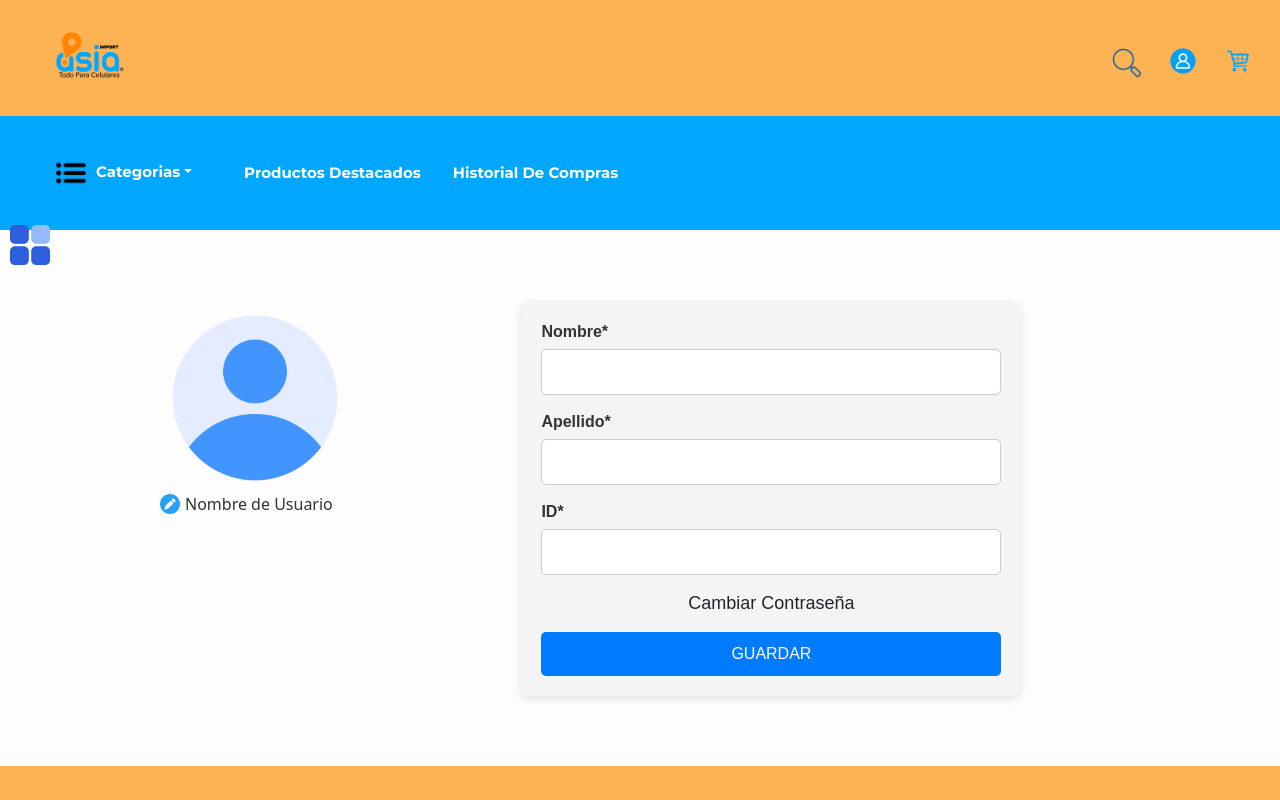
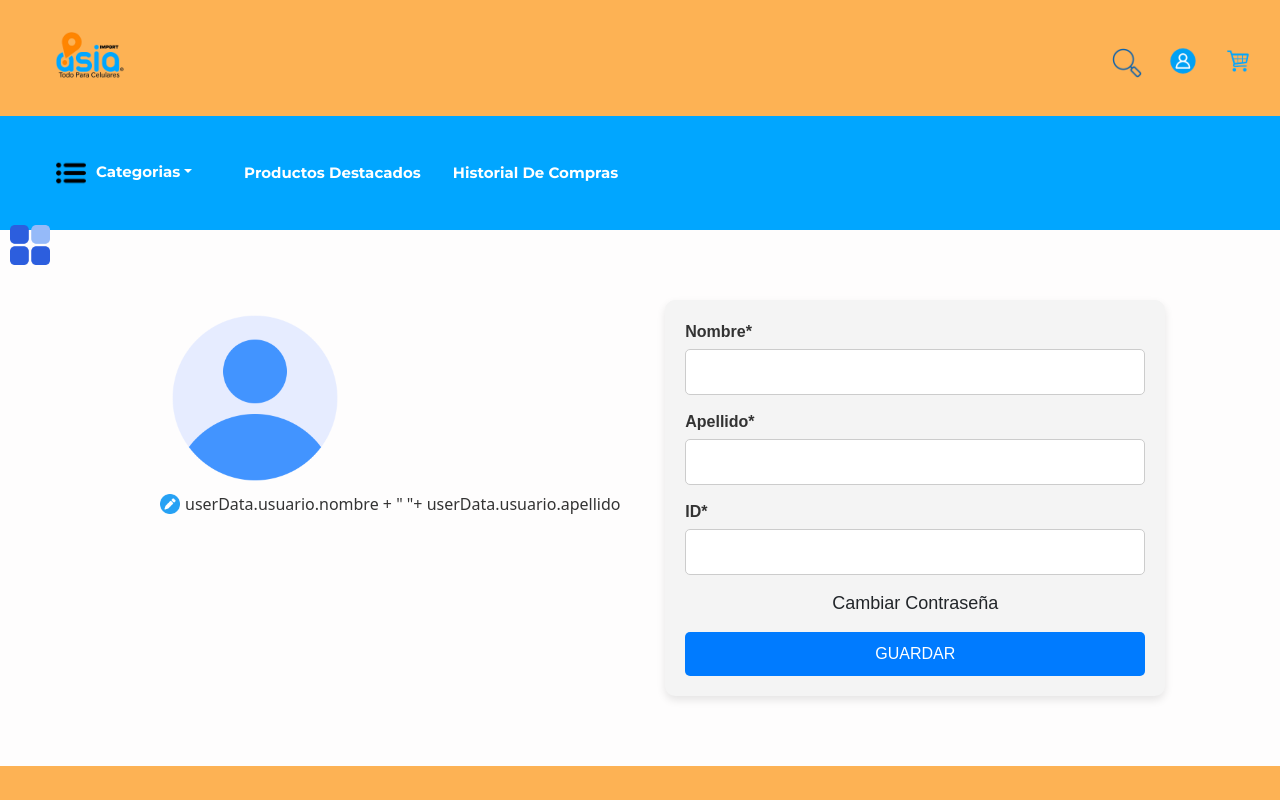
Before and after one commit to jairoaguilarts/AsiaImport, a React (Create React App) app: page /editar in a window 1280 px wide. Shown: the top 800 px of the page. Built offline with nearby package versions, Linux system fonts and the light colour scheme; a web font is replaced by a local one.

Commit message:
probando nombre

```diff
--- a/src/components/EditarPerfil.js
+++ b/src/components/EditarPerfil.js
@@ -1,15 +1,15 @@
-import React, { useState } from 'react';
-import './EditarPerfil.css';
-
-import userIcon from '../assets/avatar.png';
-import lockIcon from '../assets/locked.png';
-import lapizIcon from '../assets/lapiz.png';
-import Modal from './Modal'; // Asegúrate de tener este componente
+import React, { useState } from "react";
+import "./EditarPerfil.css";
+import { userData } from "./Login";
+import userIcon from "../assets/avatar.png";
+import lockIcon from "../assets/locked.png";
+import lapizIcon from "../assets/lapiz.png";
+import Modal from "./Modal"; // Asegúrate de tener este componente
 
 const EditarPerfil = () => {
-  const [nombre, setNombre] = useState('');
-  const [apellido, setApellido] = useState('');
-  const [id, setId] = useState('');
+  const [nombre, setNombre] = useState("");
+  const [apellido, setApellido] = useState("");
+  const [id, setId] = useState("");
   const [showModal, setShowModal] = useState(false);
 
   const handleSubmit = (event) => {
@@ -31,29 +31,56 @@ const EditarPerfil = () => {
         <img src={userIcon} alt="Ícono de Usuario" />
       </div>
       <div className="info-usuario">
-          <img src={lapizIcon} alt="Editar" className="icono-lapiz" />
-          <label className="etiqueta-usuario">Nombre de Usuario</label>
+        <img src={lapizIcon} alt="Editar" className="icono-lapiz" />
+        <label className="etiqueta-usuario">
+          userData.usuario.nombre + " "+ userData.usuario.apellido
+        </label>
       </div>
       <div className="perfil-container">
         <form className="formulario-perfil" onSubmit={handleSubmit}>
           <div className="campo-formulario">
             <label htmlFor="nombre">Nombre*</label>
-            <input type="text" id="nombre" value={nombre} onChange={(e) => setNombre(e.target.value)} required />
+            <input
+              type="text"
+              id="nombre"
+              value={nombre}
+              onChange={(e) => setNombre(e.target.value)}
+              required
+            />
           </div>
           <div className="campo-formulario">
             <label htmlFor="apellido">Apellido*</label>
-            <input type="text" id="apellido" value={apellido} onChange={(e) => setApellido(e.target.value)} required />
+            <input
+              type="text"
+              id="apellido"
+              value={apellido}
+              onChange={(e) => setApellido(e.target.value)}
+              required
+            />
           </div>
           <div className="campo-formulario">
             <label htmlFor="id">ID*</label>
-            <input type="text" id="id" value={id} onChange={(e) => setId(e.target.value)} required />
+            <input
+              type="text"
+              id="id"
+              value={id}
+              onChange={(e) => setId(e.target.value)}
+              required
+            />
           </div>
           <div className="cambiar-contrasena-container">
-
-            <a href="#!" className="cambiar-contrasena" onClick={handlePasswordChangeClick}>Cambiar Contraseña</a>
+            <a
+              href="#!"
+              className="cambiar-contrasena"
+              onClick={handlePasswordChangeClick}
+            >
+              Cambiar Contraseña
+            </a>
           </div>
           <div className="campo-formulario">
-            <button type="submit" className="boton-guardar">GUARDAR</button>
+            <button type="submit" className="boton-guardar">
+              GUARDAR
+            </button>
           </div>
         </form>
       </div>
--- a/src/components/Login.js
+++ b/src/components/Login.js
@@ -8,6 +8,7 @@ import iconoLock from "../assets/lock.png";
 import "./Login.css";
 import { useNavigate } from "react-router-dom";
 
+let userData;
 function Login() {
   const [show, setShow] = useState(false);
   const [isLoginSelected, setIsLoginSelected] = useState(true);
@@ -37,7 +38,6 @@ function Login() {
     if (userData?.usuario?.nombre) {
       navigate("/editar");
     } else {
-      // Si no está autenticado, mostrar el modal de inicio de sesión
       setShow(true);
     }
   };
@@ -141,7 +141,7 @@ function Login() {
         throw new Error(`Error: ${errorData.message || response.status}`);
       }
 
-      const userData = await response.json();
+      userData = await response.json();
       setUserData(userData);
       navigate("/inicio");
       handleClose();
@@ -331,4 +331,4 @@ function Login() {
   );
 }
 
-export default Login;
+export { userData, Login };
--- a/src/components/Navibar.js
+++ b/src/components/Navibar.js
@@ -19,7 +19,7 @@ import botestermosImage from "../assets/botestermos.png";
 import cargadoresImage from "../assets/cargadores.png";
 import relojesImage from "../assets/relojes.png";
 import otrosImage from "../assets/otros.png";
-import Login from "./Login";
+import { Login, userData } from "./Login";
 import ProcederCompra from "./ProcederCompra";
 import Carrito from "./Carrito";
 
```
